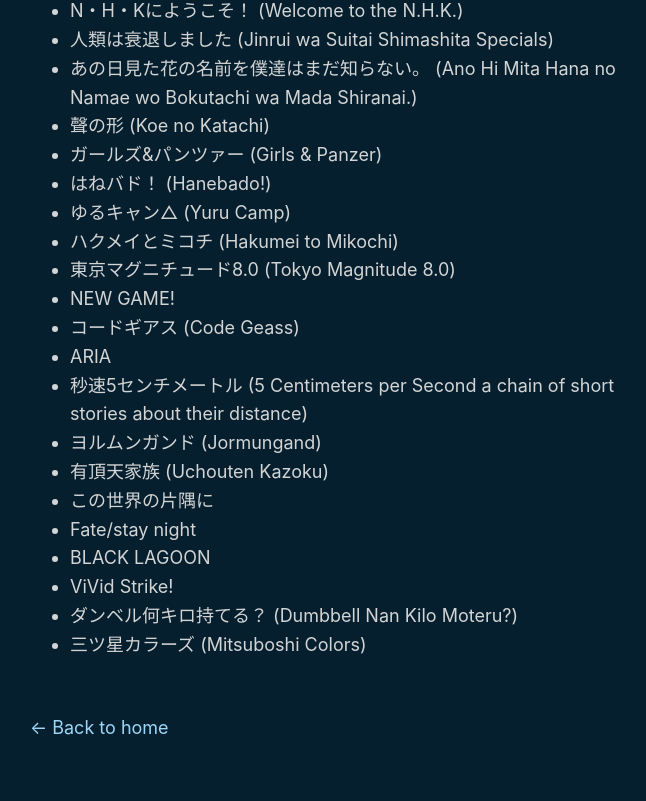
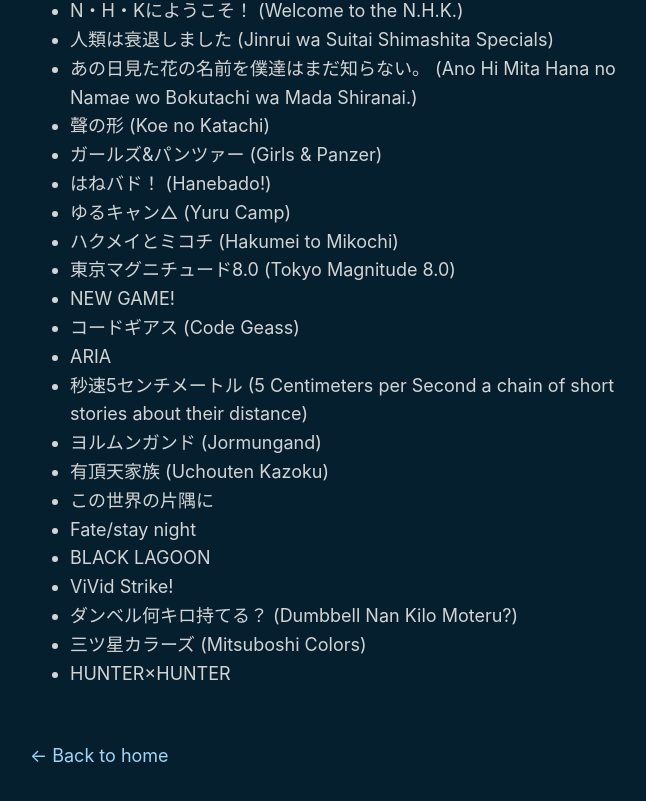
Before and after one commit to kira924age/kira924age.com, a Next.js app: page /anime in a window 1280 px wide. Shown: the part 1033-1834 px from the top of the page, without its empty margins (304-950 px from the left). Built offline with nearby package versions, Linux system fonts and the light colour scheme.

Commit message:
Update page.js

```diff
--- a/pages/anime.js
+++ b/pages/anime.js
@@ -76,6 +76,7 @@
         <li key="44">ViVid Strike!</li>
         <li key="45">ダンベル何キロ持てる？ (Dumbbell Nan Kilo Moteru?)</li>
         <li key="46">三ツ星カラーズ (Mitsuboshi Colors)</li>
+        <li key="47">HUNTER×HUNTER</li>
       </ul>
     </Layout>
   );
```
